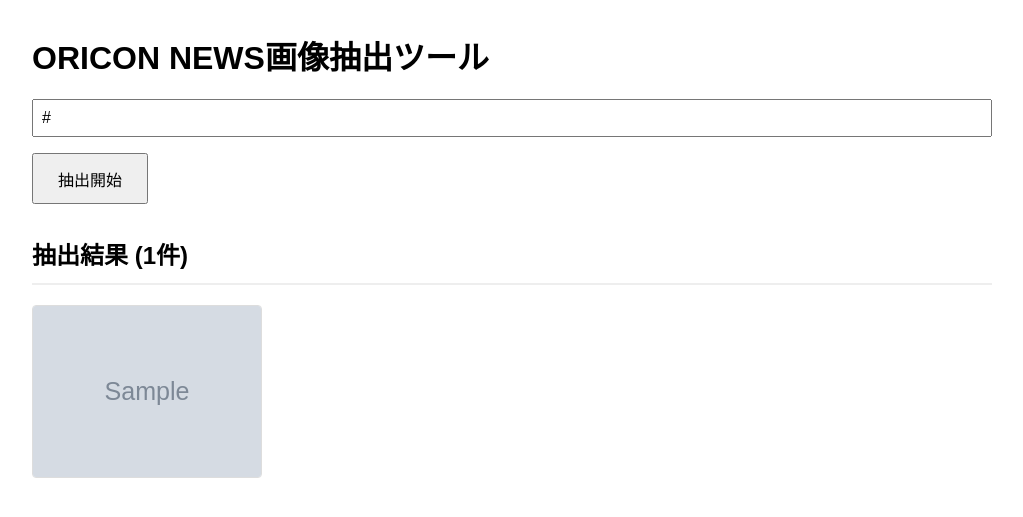
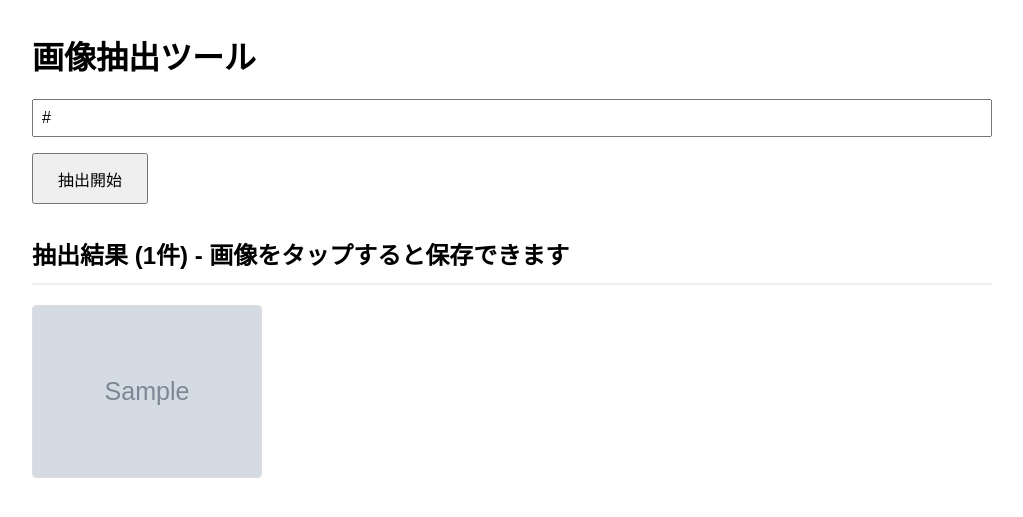
Before and after one commit to NT20250109/oriconnews_scraper, a Flask app: template templates/index.html in a window 1280 px wide. Shown: the top 517 px of the page, without its empty margins (128-1151 px from the left). Run offline with Flask 3, Linux system fonts and the light colour scheme; the template is opened without the code that fills it: most values are stand-ins (such as "Sample title", 1, 10 or a date in 2020); grey boxes marked "Sample" are stand-in pictures.

Commit message:
Update index.html

```diff
--- a/templates/index.html
+++ b/templates/index.html
@@ -3,7 +3,7 @@
 <head>
     <meta charset="UTF-8">
     <meta name="viewport" content="width=device-width, initial-scale=1.0">
-    <title>ORICON NEWS画像抽出ツール</title>
+    <title>画像抽出ツール</title>
     <style>
         body { font-family: sans-serif; margin: 2em; }
         .container { max-width: 960px; margin: 0 auto; }
@@ -12,13 +12,16 @@
         .results { margin-top: 2em; }
         .results h2 { border-bottom: 2px solid #eee; padding-bottom: 0.5em; }
         .image-grid { display: grid; grid-template-columns: repeat(auto-fill, minmax(200px, 1fr)); gap: 1em; }
-        .image-grid img { width: 100%; height: auto; border: 1px solid #ddd; border-radius: 4px; }
+        /* ▼▼▼ 修正箇所 ▼▼▼ */
+        .image-grid a { display: block; } /* リンクとしてブロック表示にする */
+        .image-grid img { width: 100%; height: auto; border: 1px solid #ddd; border-radius: 4px; vertical-align: bottom; } /* vertical-alignを追加 */
+        /* ▲▲▲ 修正箇所 ▲▲▲ */
         .loading { display: none; margin-top: 1em; }
     </style>
 </head>
 <body>
     <div class="container">
-        <h1>ORICON NEWS画像抽出ツール</h1>
+        <h1>画像抽出ツール</h1>
         <form method="post" id="scrape-form">
             <input type="url" name="url" placeholder="画像の抽出元URLを入力してください" value="{{ url or '' }}" required>
             <button type="submit">抽出開始</button>
@@ -34,18 +37,23 @@
 
         {% if results %}
         <div class="results">
-            <h2>抽出結果 ({{ results|length }}件)</h2>
+            <h2>抽出結果 ({{ results|length }}件) - 画像をタップすると保存できます</h2>
             <div class="image-grid">
+                {# ▼▼▼ 修正箇所 ▼▼▼ #}
                 {% for image_path in results %}
-                    <img src="{{ url_for('static', filename=image_path) }}" alt="抽出された画像">
+                    {# <a>タグで<img>を囲み、download属性を追加します #}
+                    {# download属性には、保存するときのファイル名を指定します #}
+                    <a href="{{ url_for('static', filename=image_path) }}" download="{{ image_path.split('/')[-1] }}">
+                        <img src="{{ url_for('static', filename=image_path) }}" alt="抽出された画像">
+                    </a>
                 {% endfor %}
+                {# ▲▲▲ 修正箇所 ▲▲▲ #}
             </div>
         </div>
         {% endif %}
     </div>
 
     <script>
-        // フォームが送信されたときに「抽出中です...」というメッセージを表示する
         document.getElementById('scrape-form').addEventListener('submit', function() {
             document.getElementById('loading-message').style.display = 'block';
         });
```
